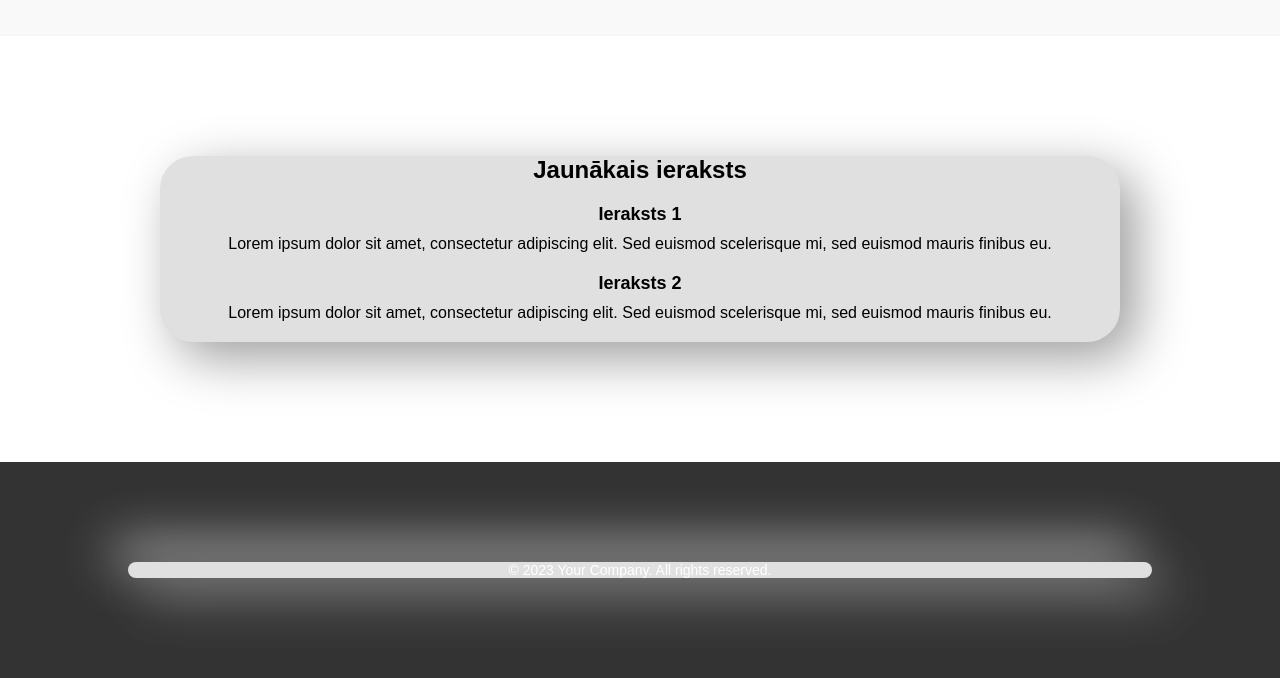
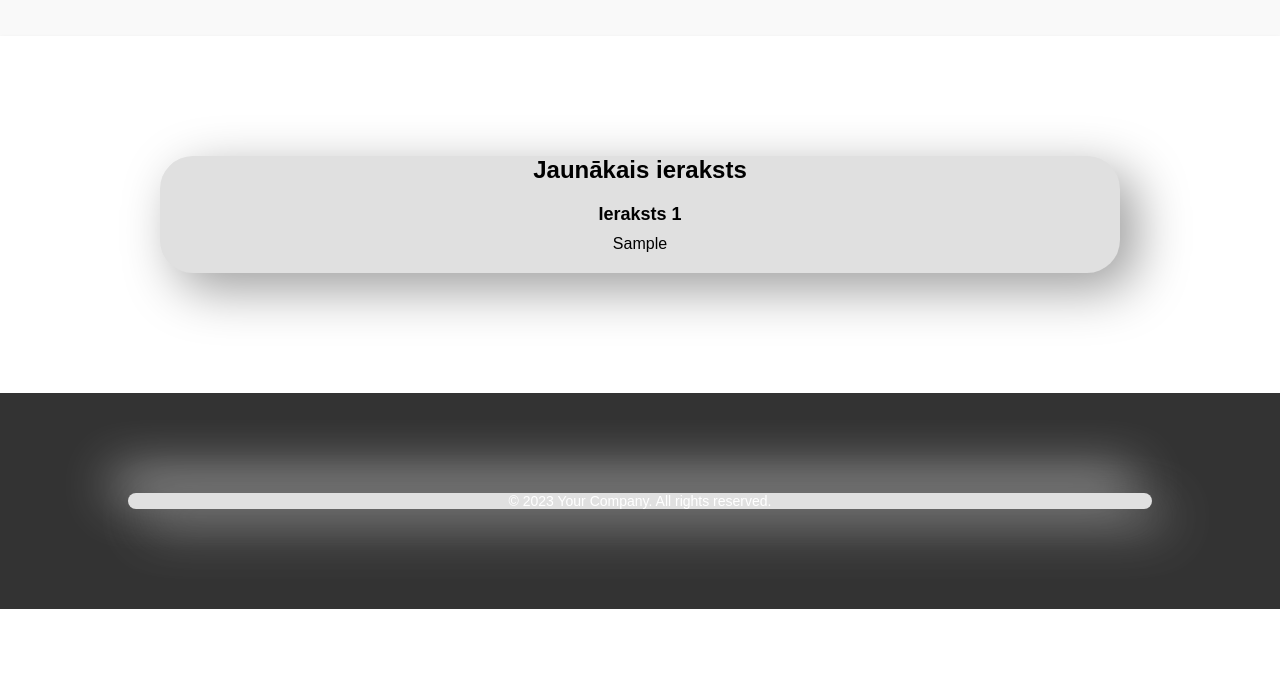
Before and after one commit to karliszz/Zeiburlins_interneta_veikals, a PHP site: page / in a window 1280 px wide. Shown: the part 1523-2201 px from the top of the page. After the commit the page ends 2132 px from the top, so only its background shows below. Run offline with PHP 8.4, Linux system fonts and the light colour scheme; tables that the repository leaves empty or names only in its code hold one stand-in row (values such as "Sample post").

Commit message:
Nodrosina galvenas lapas jaunaka teksta izvadisanu sadala jaunakais ieraksts

```diff
--- a/index.php
+++ b/index.php
@@ -59,13 +59,27 @@
          <h2>Jaunākais ieraksts</h2>
          <div class="blog-post">
             <h3>Ieraksts 1</h3>
-            <p>Lorem ipsum dolor sit amet, consectetur adipiscing elit. Sed euismod scelerisque mi, sed euismod mauris finibus eu.</p>
-         </div>
-         <div class="blog-post">
-            <h3>Ieraksts 2</h3>
-            <p>Lorem ipsum dolor sit amet, consectetur adipiscing elit. Sed euismod scelerisque mi, sed euismod mauris finibus eu.</p>
-         </div>
-      </div>
+            <p>
+            <?php
+            require("connection.php");
+            // Pārbauda savienojuma veiksmīgumu
+            if (!$savienojums) {
+            die("Savienojums ar datu bāzi neizdevās: " . mysqli_connect_error());
+}
+            // Izveido vaicājumu, lai iegūtu visjaunāko ierakstu no "ieraksti" tabulas
+            $sql = "SELECT * FROM ieraksti ORDER BY datums DESC LIMIT 1";
+            $result = mysqli_query($savienojums, $sql);
+
+            // Pārbauda, vai rezultāts ir iegūts
+            if (mysqli_num_rows($result) > 0) {
+            // Izvada visjaunākā ieraksta tekstu
+            $row = mysqli_fetch_assoc($result);
+            echo "<p>" . $row["teksts"] . "</p>";
+         } else {
+            echo "<p>Nav atrasts neviens ieraksts.</p>";
+}
+            ?>
+            </p>
    </section>
 
    <footer>
```
